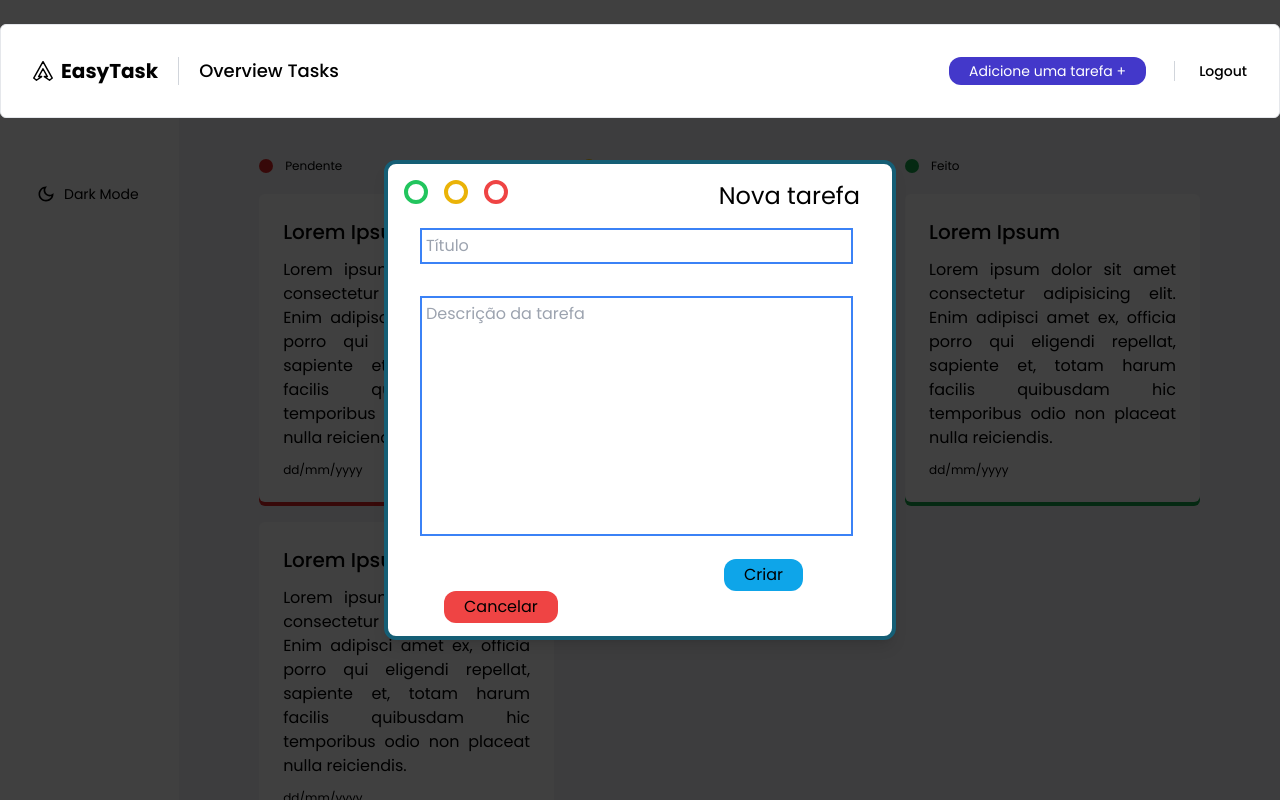
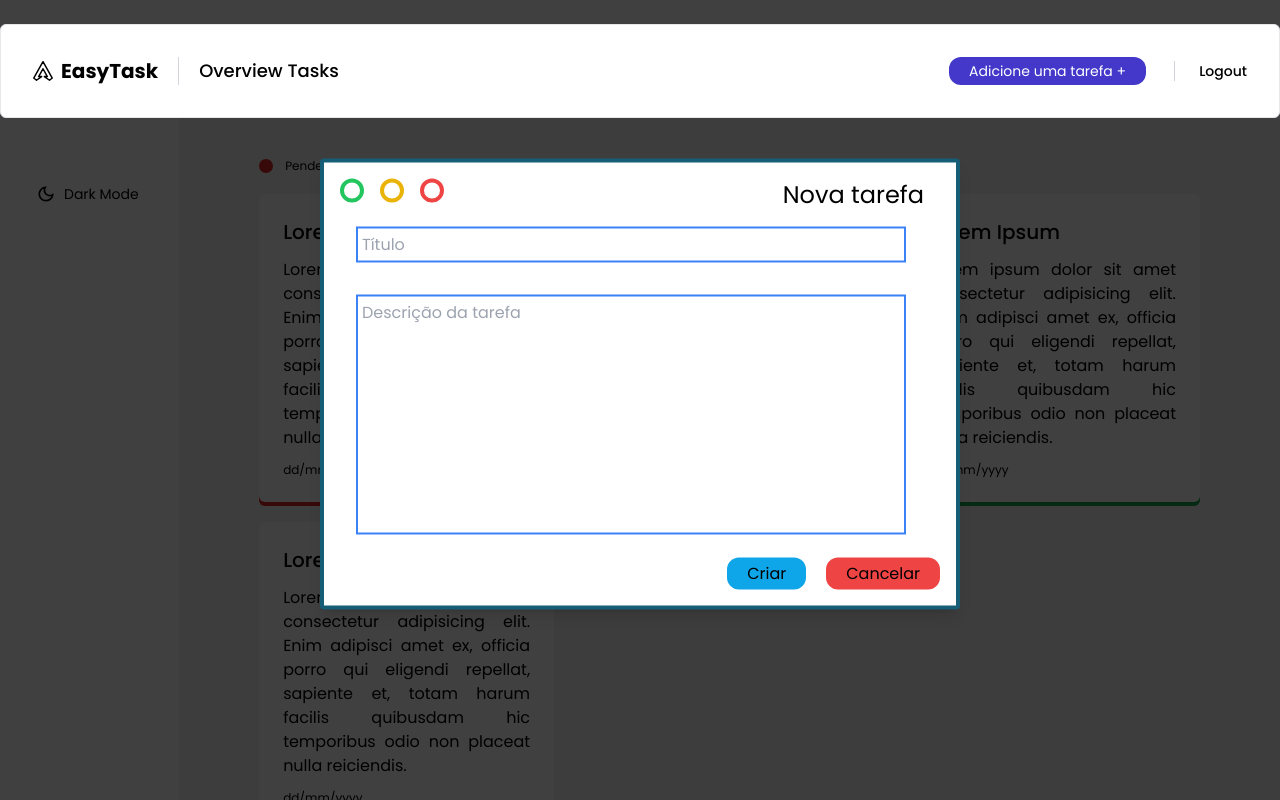
Before and after one commit to PauloBezmon1/Easy-Tasks, a React (Vite) app: page /tasks in a window 1280 px wide. Both pictures are taken after a click on the button "Adicione uma tarefa +". Shown: the top 800 px of the page. Built offline with nearby package versions, Linux system fonts and the light colour scheme.

Commit message:
Add files via upload

```diff
--- a/src/components/tasks/Header-Task.jsx
+++ b/src/components/tasks/Header-Task.jsx
@@ -134,7 +134,7 @@ function Header() {
           <div className="fixed top-0 left-0 w-screen h-screen bg-black opacity-75">
             dsadsadassa
           </div>
-          <div className="rounded-xl fixed w-2/5 h-3/5 top-1/2 left-1/2 transform -translate-x-1/2 -translate-y-1/2 bg-white p-4 rounded shadow-lg border-4 border-cyan-800">
+          <div className="fixed w-4/5 lg:w-2/4 h-3.5/5 top-96 left-1/2 transform -translate-x-1/2 -translate-y-1/2 bg-white p-4 rounded shadow-lg border-4 border-cyan-800">
             <div id="modal ">
               <button className="rounded-xl ml-10 p-2 border-4 border-yellow-500 display fixed hover:bg-yellow-500"/>
               <button className=" ml-20 p-2 rounded-xl border-4 border-red-500 display fixed hover:bg-red-500"/>
@@ -154,18 +154,20 @@ function Header() {
                 onChange={handleChange2}
               />
               <br />
+              <div className="flex justify-end gap-5">
               <button
-                className="px-5 py-1 ml-80 bg-sky-500 rounded-xl hover:bg-sky-700"
+                className="px-5 py-1  bg-sky-500 rounded-xl hover:bg-sky-700"
                 onClick={() => setOpenTaskForm(false)}
               >
                 Criar
               </button>
               <button
-                className="px-5 py-1 ml-10 bg-red-500 rounded-xl hover:bg-red-700"
+                className="px-5 py-1 bg-red-500 rounded-xl hover:bg-red-700"
                 onClick={() => setOpenTaskForm(false)}
               >
                 Cancelar
               </button>
+              </div>
             </div>
           </div>
         </>
```
